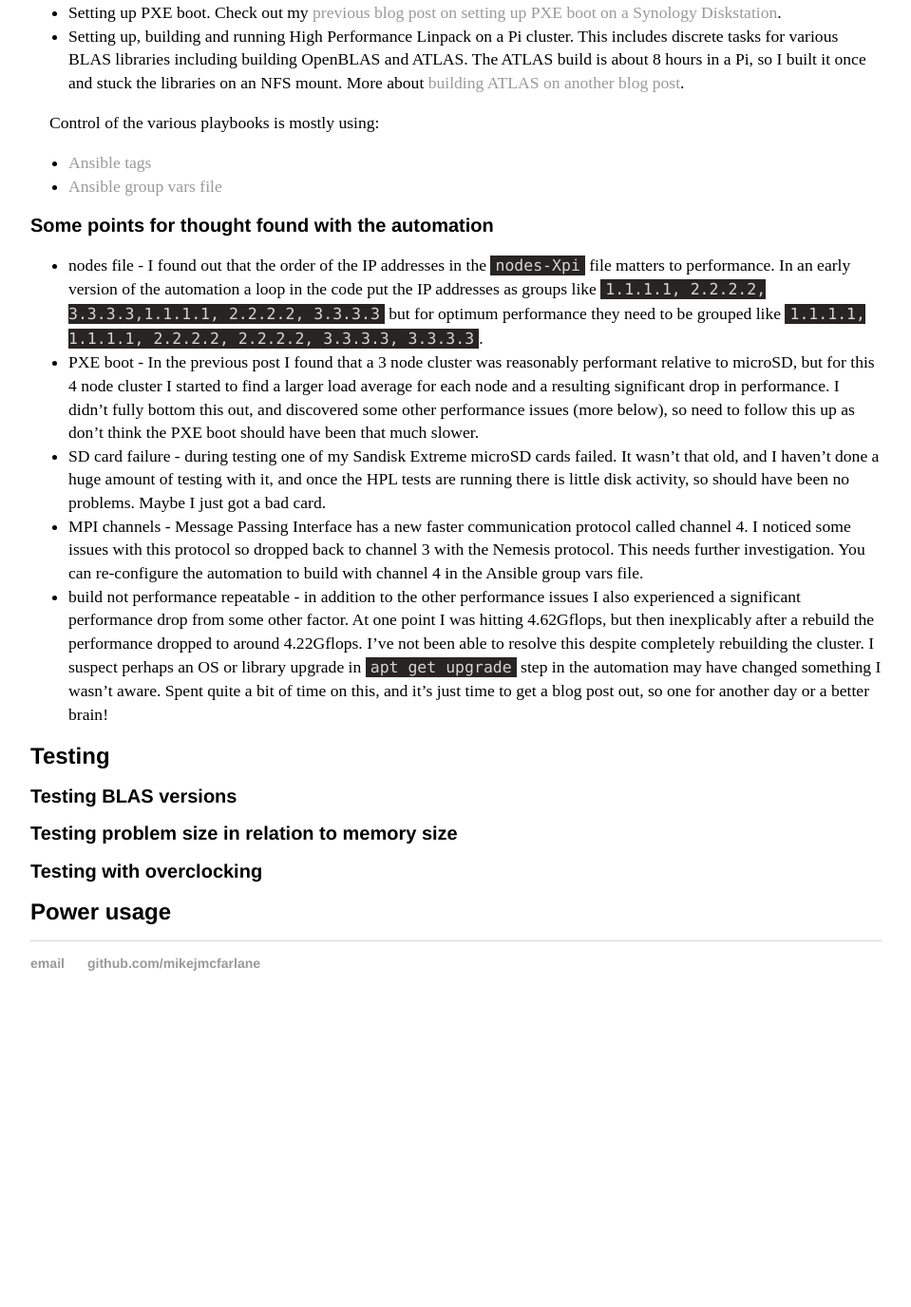
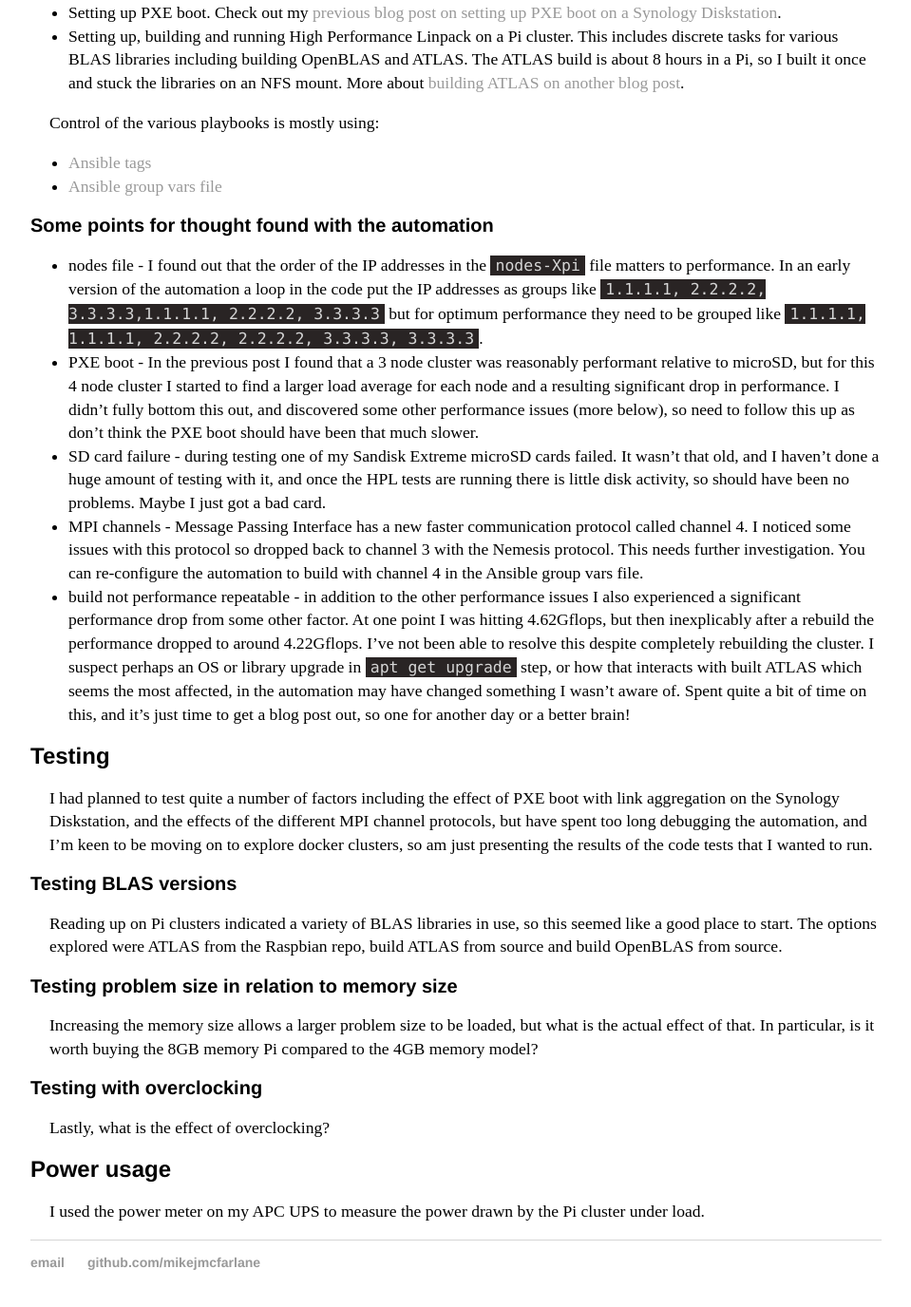
Before and after one commit to mikejmcfarlane/mikejmcfarlane.github.io, a Jekyll site: the page built from _posts/2020-10-18-High-Performance-Linpack-Ansible-automation-for-Raspberry-Pi-4.md, in a window 1280 px wide and 1400 px high, scrolled down 1280 px. Shown: the top 1376 px of the window at 95% size, without its empty margins (160-1119 px from the left). Built offline with Jekyll 4.4.1, drawn with Linux system fonts in a browser that asks for light colours; before the commit the page ends 2364 px from its top, so only the background shows below that.

Commit message:
first draft, before images

```diff
--- a/_posts/2020-10-18-High-Performance-Linpack-Ansible-automation-for-Raspberry-Pi-4.md
+++ b/_posts/2020-10-18-High-Performance-Linpack-Ansible-automation-for-Raspberry-Pi-4.md
@@ -57,18 +57,27 @@ Control of the various playbooks is mostly using:
 - PXE boot - In the previous post I found that a 3 node cluster was reasonably performant relative to microSD, but for this 4 node cluster I started to find a larger load average for each node and a resulting significant drop in performance. I didn't fully bottom this out, and discovered some other performance issues (more below), so need to follow this up as don't think the PXE boot should have been that much slower.
 - SD card failure - during testing one of my Sandisk Extreme microSD cards failed. It wasn't that old, and I haven't done a huge amount of testing with it, and once the HPL tests are running there is little disk activity, so should have been no problems. Maybe I just got a bad card.
 - MPI channels - Message Passing Interface has a new faster communication protocol called channel 4. I noticed some issues with this protocol so dropped back to channel 3 with the Nemesis protocol. This needs further investigation. You can re-configure the automation to build with channel 4 in the Ansible group vars file.
-- build not performance repeatable - in addition to the other performance issues I also experienced a significant performance drop from some other factor. At one point I was hitting 4.62Gflops, but then inexplicably after a rebuild the performance dropped to around 4.22Gflops. I've not been able to resolve this despite completely rebuilding the cluster. I suspect perhaps an OS or library upgrade in `apt get upgrade` step in the automation may have changed something I wasn't aware. Spent quite a bit of time on this, and it's just time to get a blog post out, so one for another day or a better brain!
+- build not performance repeatable - in addition to the other performance issues I also experienced a significant performance drop from some other factor. At one point I was hitting 4.62Gflops, but then inexplicably after a rebuild the performance dropped to around 4.22Gflops. I've not been able to resolve this despite completely rebuilding the cluster. I suspect perhaps an OS or library upgrade in `apt get upgrade` step, or how that interacts with built ATLAS which seems the most affected, in the automation may have changed something I wasn't aware of. Spent quite a bit of time on this, and it's just time to get a blog post out, so one for another day or a better brain!
 
 # Testing
 
+I had planned to test quite a number of factors including the effect of PXE boot with link aggregation on the Synology Diskstation, and the effects of the different MPI channel protocols, but have spent too long debugging the automation, and I'm keen to be moving on to explore docker clusters, so am just presenting the results of the code tests that I wanted to run.
+
 ## Testing BLAS versions
+
+Reading up on Pi clusters indicated a variety of BLAS libraries in use, so this seemed like a good place to start. The options explored were ATLAS from the Raspbian repo, build ATLAS from source and build OpenBLAS from source.
 
 
 ## Testing problem size in relation to memory size
 
+Increasing the memory size allows a larger problem size to be loaded, but what is the actual effect of that. In particular, is it worth buying the 8GB memory Pi compared to the 4GB memory model?
+
 
 ## Testing with overclocking
 
+Lastly, what is the effect of overclocking?
 
 
 # Power usage
+
+I used the power meter on my APC UPS to measure the power drawn by the Pi cluster under load.
```
